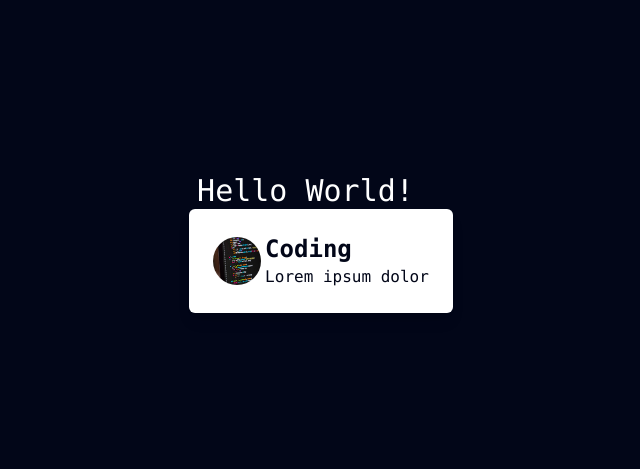
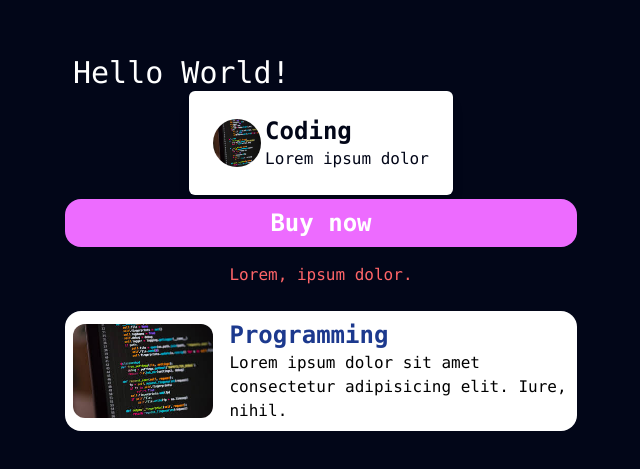
Before and after one commit to OhadRaza01/tailwind, a website: page First/dist/index.html in a window 1280 px wide. Shown: the part 157-626 px from the top of the page, without its empty margins (319-959 px from the left). Drawn offline with Linux system fonts and the light colour scheme.

```diff
--- a/First/dist/index.html
+++ b/First/dist/index.html
@@ -8,7 +8,7 @@
     <title>Tailwind-CSS</title>
 </head>
 
-<body class="text-white h-screen font-mono bg-slate-950 grid place-content-center">
+<body class=" h-screen font-mono bg-slate-950 grid place-content-center">
     <h1 class="text-white text-3xl ms-2 ">Hello World!</h1>
     <div class="card p-6 max-w-sm mx-auto bg-white rounded-md shadow-lg flex items-center">
         <div class="">
@@ -19,6 +19,30 @@
             <p class="text-slate-950">Lorem ipsum dolor</p>
         </div>
     </div>
+    <!-- button -->
+
+    <button class="text-white bg-fuchsia-400 hover:bg-white hover:text-black rounded-2xl p-2 text-2xl font-bold mt-1">
+        Buy now
+    </button>
+
+    <div class="text-center my-4">
+        <p class="text-white 2xl:text-blue-500 xl:text-red-400 lg:text-purple-500 md:text-yellow-400 sm:text-green-400 xs:text-white">
+            Lorem, ipsum dolor.
+        </p>
+    </div>
+
+    <!-- Responsive Card -->
+    <div class="mt-2">
+        <div class="card max-w-xs mx-auto bg-white rounded-2xl md:flex md:items-center md:max-w-lg">
+            <div class="image text-center p-2">
+                <img class="mx-auto rounded-xl w-full " src="/images.jpg" alt="">
+            </div>
+            <div class="content p-2">
+                <h1 class="text-2xl font-bold md:text-blue-900">Programming</h1>
+                <p class=" md:text-black">Lorem ipsum dolor sit amet consectetur adipisicing elit. Iure, nihil.</p>
+            </div>
+        </div>
+    </div>
 </body>
 
 </html>
```
Also changed, not shown: First/dist/firstwebpage.html (added, +35 -0 lines), First/dist/style.css.
